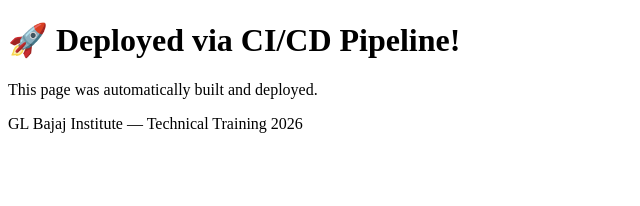
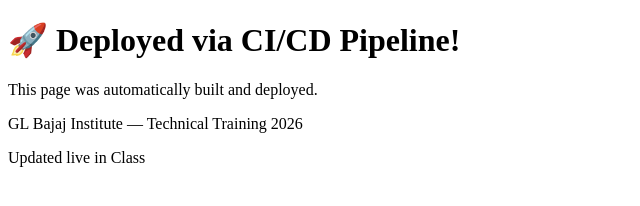
Before and after one commit to aw701691-maker/cicd-demo, a website: page index.html in a window 1280 px wide. Shown: the whole page, without its empty margins (0-640 px from the left). Drawn offline with Linux system fonts and the light colour scheme.

Commit message:
update demo

```diff
--- a/index.html
+++ b/index.html
@@ -7,5 +7,6 @@
   <h1>🚀 Deployed via CI/CD Pipeline!</h1>
   <p>This page was automatically built and deployed.</p>
   <p>GL Bajaj Institute — Technical Training 2026</p>
+  <p>Updated live in Class </p>
 </body>
 </html>
```
